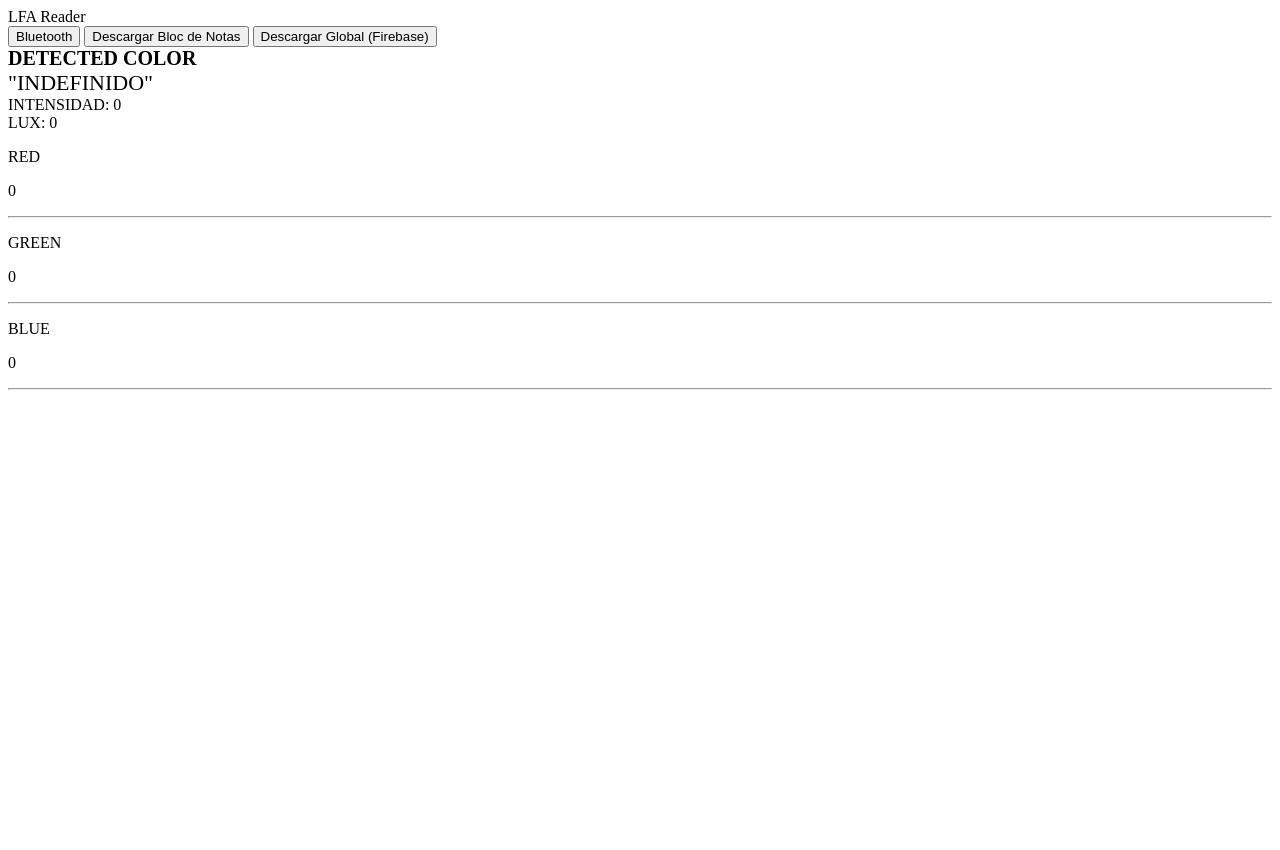
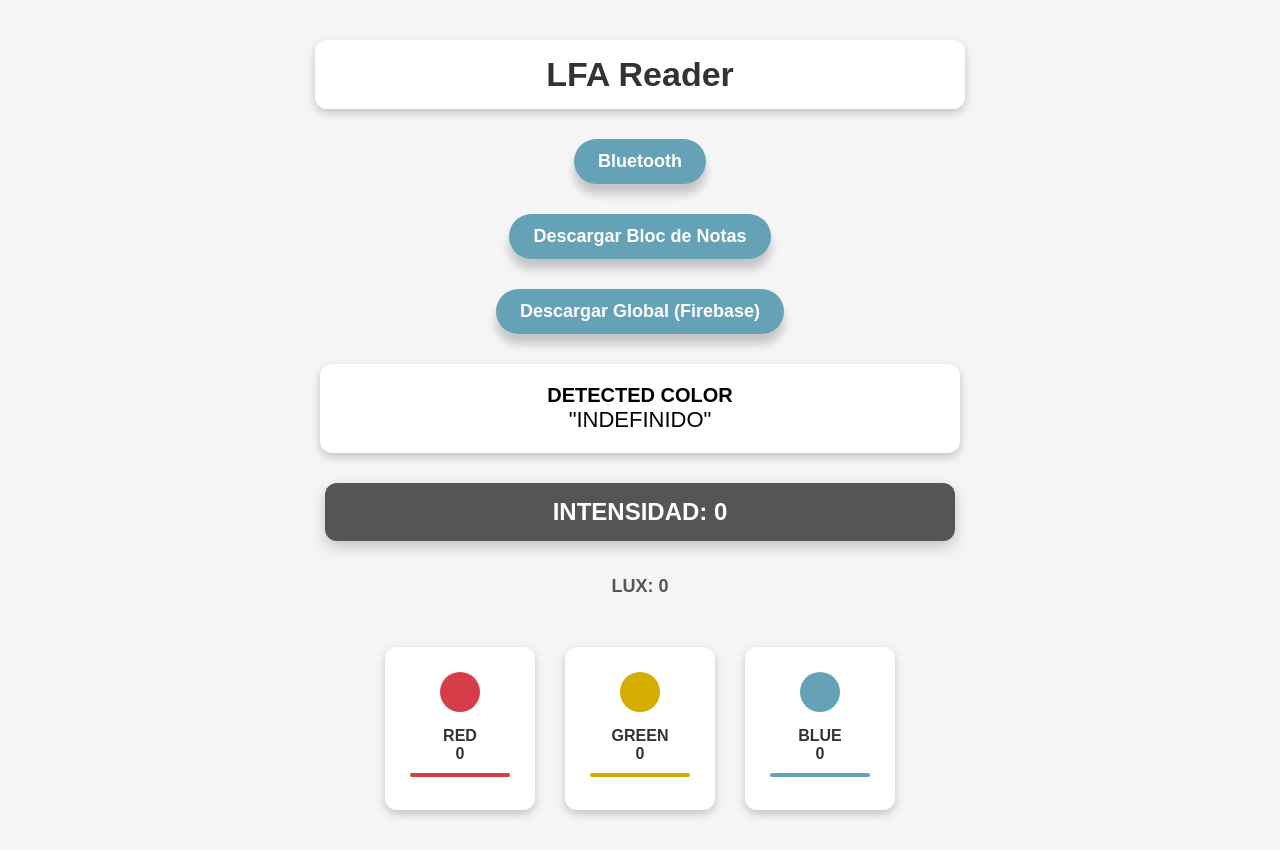
Before and after one commit to hectorgarcia20/LFA_Reader, a plain HTML site: page scr/index.html in a window 1280 px wide. Before the commit the page ends 800 px from the top, so only its background shows below. Drawn offline with Linux system fonts and the light colour scheme; no server answers.

Commit message:
Update index.html

```diff
--- a/scr/index.html
+++ b/scr/index.html
@@ -1,12 +1,166 @@
-<!-- ⚠️ Esto es tu archivo completo actualizado -->
 <!DOCTYPE html>
 <html lang="es">
 <head>
-  <meta charset="UTF-8" />
-  <meta name="viewport" content="width=device-width, initial-scale=1.0"/>
+    <meta charset="UTF-8">
+    <meta name="viewport" content="width=device-width, initial-scale=1.0">
     <title>LFA Reader</title>
     <style>
-    /* ... (todo el estilo queda igual, no lo repito por espacio) ... */
+        :root {
+            --red: #D53E49;
+            --blue: #65A1B7;
+            --green: #D4AD00;
+            --shadow: rgba(0, 0, 0, 0.2);
+        }
+
+        body {
+            background-color: #F5F5F5;
+            font-family: Arial, sans-serif;
+            margin: 0;
+            padding: 0;
+        }
+
+        .main-container {
+            display: flex;
+            flex-direction: column;
+            align-items: center;
+            gap: 30px;
+            margin: 40px auto;
+            padding: 0 20px;
+            max-width: 1200px;
+        }
+
+        .title {
+            font-size: 34px;
+            font-weight: bold;
+            text-align: center;
+            color: #333;
+            background-color: #FFF;
+            box-shadow: 0 4px 10px var(--shadow);
+            border-radius: 12px;
+            padding: 15px 25px;
+            width: 100%;
+            max-width: 600px;
+        }
+
+        .detected-color-container {
+            background-color: #FFF;
+            box-shadow: 0 4px 10px var(--shadow);
+            border-radius: 12px;
+            padding: 20px;
+            text-align: center;
+            width: 100%;
+            max-width: 600px;
+        }
+
+        #intensity-container {
+            background-color: #555;
+            color: white;
+            padding: 15px;
+            font-size: 24px;
+            font-weight: bold;
+            text-align: center;
+            border-radius: 12px;
+            width: 100%;
+            max-width: 600px;
+            box-shadow: 0 6px 15px var(--shadow);
+        }
+
+        #lux {
+            font-size: 18px;
+            color: #555;
+            margin-top: 5px;
+            font-weight: bold;
+        }
+
+        .data-boxes {
+            display: flex;
+            justify-content: center;
+            gap: 30px;
+            margin-top: 20px;
+            flex-wrap: wrap;
+        }
+
+        .box {
+            background-color: #FFF;
+            border-radius: 12px;
+            box-shadow: 0 4px 10px var(--shadow);
+            text-align: center;
+            padding: 25px;
+            width: 150px;
+            flex: 1 1 calc(33.33% - 20px);
+            max-width: 200px;
+            box-sizing: border-box;
+        }
+
+        .box-circle {
+            width: 40px;
+            height: 40px;
+            border-radius: 50%;
+            margin: 0 auto 15px;
+        }
+
+        .box p {
+            margin: 0;
+            font-size: 16px;
+            font-weight: bold;
+            color: #333;
+        }
+
+        .red { background-color: var(--red); }
+        .blue { background-color: var(--blue); }
+        .green { background-color: var(--green); }
+
+        hr {
+            border: none;
+            height: 4px;
+            margin-top: 10px;
+            border-radius: 5px;
+        }
+
+        button {
+            background-color: var(--blue);
+            color: white;
+            font-size: 18px;
+            font-weight: bold;
+            border: none;
+            border-radius: 25px;
+            padding: 12px 24px;
+            cursor: pointer;
+            box-shadow: 0 10px 10px var(--shadow);
+            transition: all 0.3s ease-in-out;
+            display: flex;
+            align-items: center;
+            gap: 10px;
+            outline: none;
+        }
+
+        button:hover {
+            background-color: #4A90A2;
+            transform: scale(1.05);
+        }
+
+        button:active {
+            background-color: #3A7C8A;
+            transform: scale(0.98);
+        }
+
+        .red-line { background-color: var(--red); }
+        .blue-line { background-color: var(--blue); }
+        .green-line { background-color: var(--green); }
+
+        @media (max-width: 768px) {
+            * { margin: 0 10px; }
+            .title { font-size: 28px; padding: 10px 20px; }
+            #intensity-container { font-size: 20px; }
+            #lux { font-size: 16px; }
+        }
+
+        @media (max-width: 480px) {
+            * { margin: 0 10px; }
+            .title { font-size: 24px; padding: 10px 15px; }
+            #intensity-container { font-size: 18px; }
+            #lux { font-size: 14px; }
+        }
     </style>
 </head>
 <body>
@@ -64,7 +218,6 @@
 
         let useBluetooth = false;
         let logData = [];
-    let connectedDeviceName = null; // ✅ NUEVO
 
         function updateValue(refName, elementId, prefix = "") {
             if (useBluetooth) return;
@@ -101,7 +254,6 @@
 
                 console.log("✅ Conectado a", device.name);
                 useBluetooth = true;
-        connectedDeviceName = device.name || "Desconocido"; // ✅ NUEVO
                 firebase.database().ref("LFAR").off();
 
             } catch (error) {
@@ -122,9 +274,8 @@
             const logLine = `[${timestamp}] R:${data["R"]}, G:${data["G"]}, B:${data["B"]}, Lux:${data["Lux"]}, Color:${color}`;
             logData.push(logLine);
 
-      // ✅ Guardar en Firebase bajo el nombre del dispositivo
-      const devicePath = connectedDeviceName || "Desconocido";
-      firebase.database().ref("Lecturas/" + devicePath).push({
+            // ✅ Guardar en Firebase global
+            firebase.database().ref("Lecturas").push({
                 timestamp: timestamp,
                 R: data["R"],
                 G: data["G"],
@@ -187,17 +338,11 @@
         }
 
         function downloadFirebaseLog() {
-      if (!connectedDeviceName) {
-        alert("Primero conecta un dispositivo Bluetooth.");
-        return;
-      }
-
-      const devicePath = connectedDeviceName;
-      const ref = firebase.database().ref("Lecturas/" + devicePath);
+            const ref = firebase.database().ref("Lecturas");
             ref.once('value', function(snapshot) {
                 const entries = snapshot.val();
                 if (!entries) {
-          alert("No hay datos guardados en Firebase para este dispositivo.");
+                    alert("No hay datos guardados en la nube.");
                     return;
                 }
 
@@ -210,7 +355,7 @@
 
                 const a = document.createElement('a');
                 a.href = url;
-        a.download = `lecturas_${devicePath}.txt`;
+                a.download = "lecturas_globales.txt";
                 document.body.appendChild(a);
                 a.click();
                 document.body.removeChild(a);
```
Lines whose indentation alone changed are shown as unchanged.
